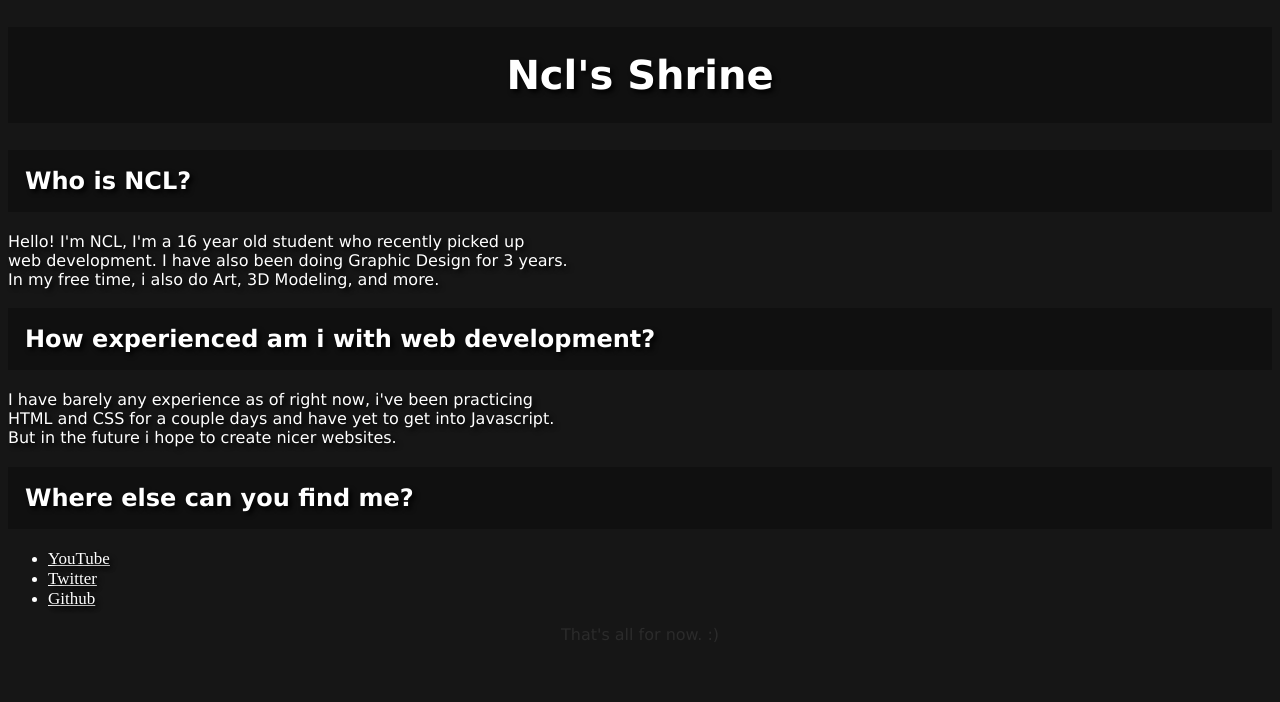
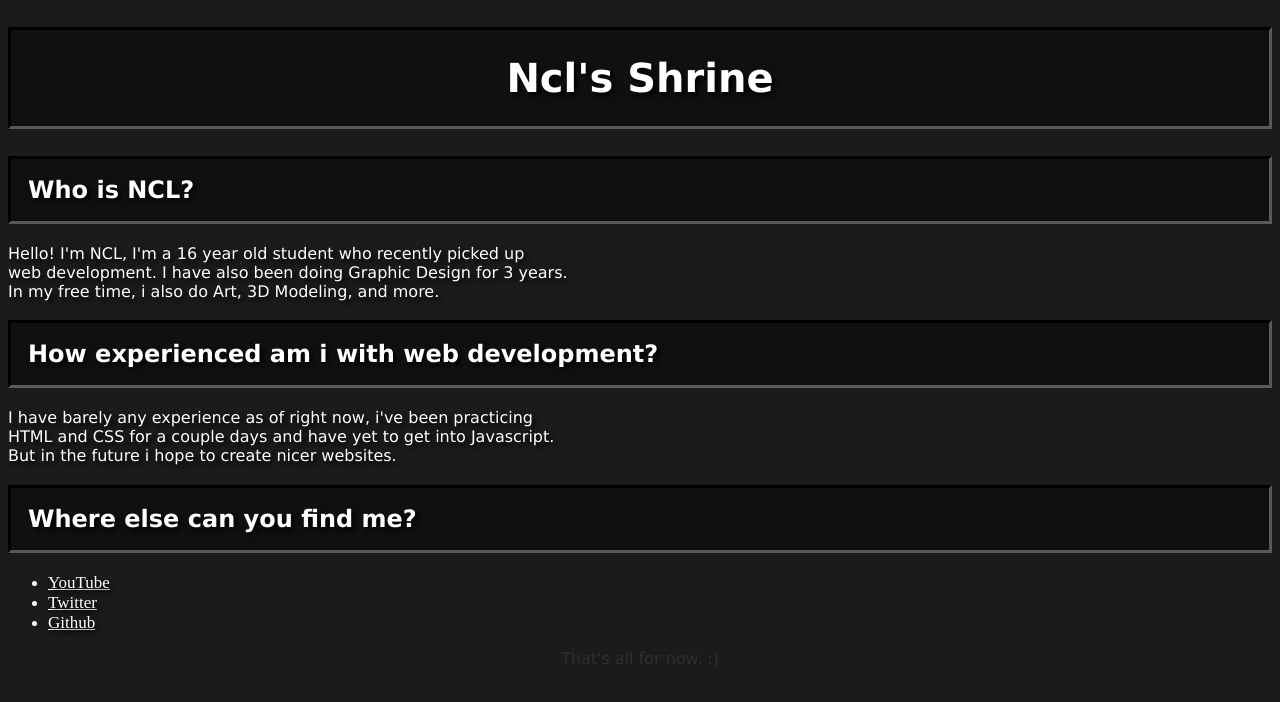
Before and after one commit to Auralius53/Shrine-v2, a plain HTML site: page index.html in a window 1280 px wide. Drawn offline with Linux system fonts and the light colour scheme.

Commit message:
Add files via upload

```diff
--- a/index.html
+++ b/index.html
@@ -8,7 +8,8 @@
     <link rel="icon" type="image/x-icon" href="foxx.ico">
     <link rel="stylesheet" href="./style.css">
 </head>
-<body style="background-color:rgb(22, 22, 22)">
+<body style="background-color:rgb(27, 27, 27)">
+
 
     <h1>Ncl's Shrine</h1>
 
--- a/style.css
+++ b/style.css
@@ -8,6 +8,8 @@ h1 {
     text-align: center;
     padding: 25px 25px;
     text-decoration: none;
+    border-style: inset;
+    border-color: rgb(5, 5, 5);
 }
 
 h2 {
@@ -17,6 +19,8 @@ h2 {
     display: block;
     background: rgb(16, 16, 16);
     padding: 17px 17px;
+    border-style: inset;
+    border-color: rgb(5, 5, 5);
 }
 
 p {
```
